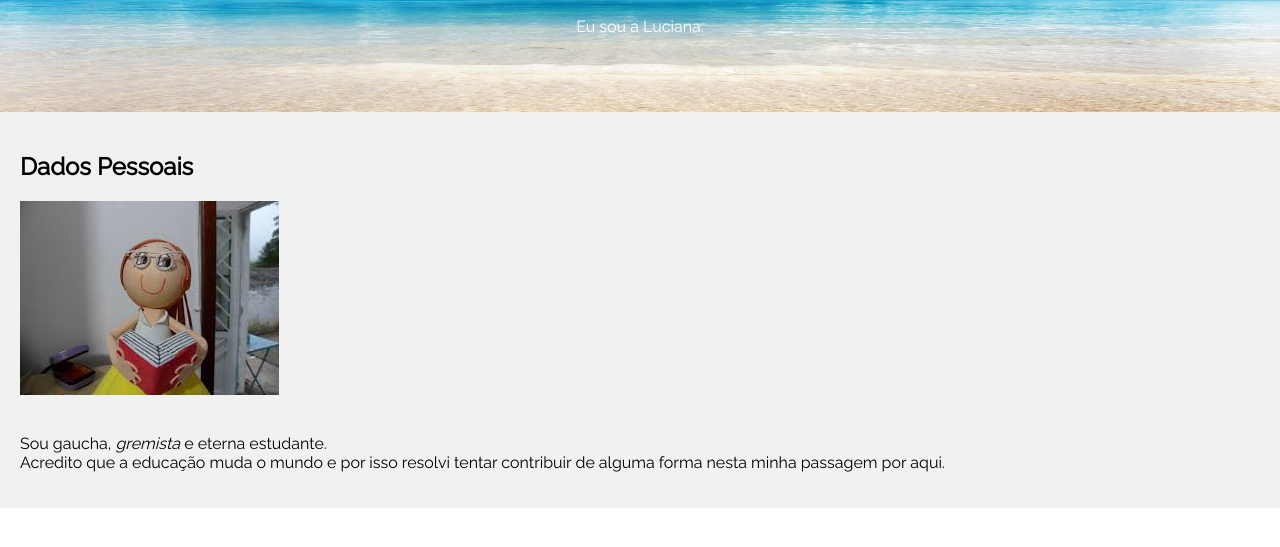
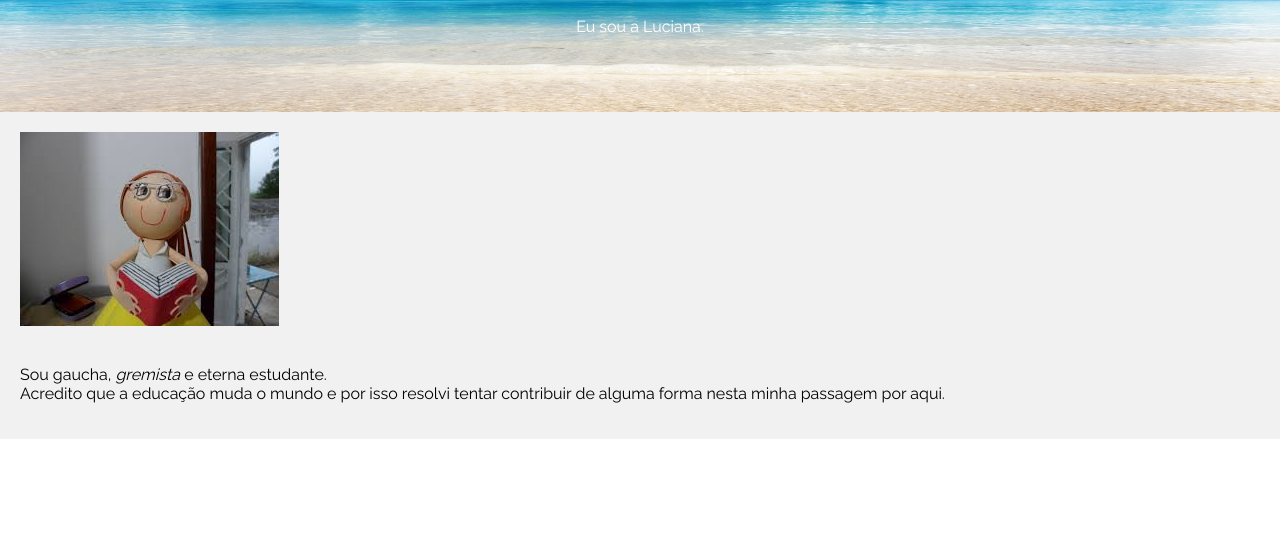
Before and after one commit to lbencke/lbencke, a plain HTML site: page index.html in a window 1280 px wide. Shown: the part 143-690 px from the top of the page. Drawn offline with Linux system fonts and the light colour scheme.

Commit message:
Update index.html

```diff
--- a/index.html
+++ b/index.html
@@ -17,10 +17,9 @@
 </div>
 
 
-<div class="row">
+<div class="col">
 	<!-- lado esquerdo -->
 	<div class="ladoEsq">
-		<h2 id=dados>Dados Pessoais</h2>
 	    <div>
 	    	<img src="img01.jpg"><br><br>
 	    </div>
```
